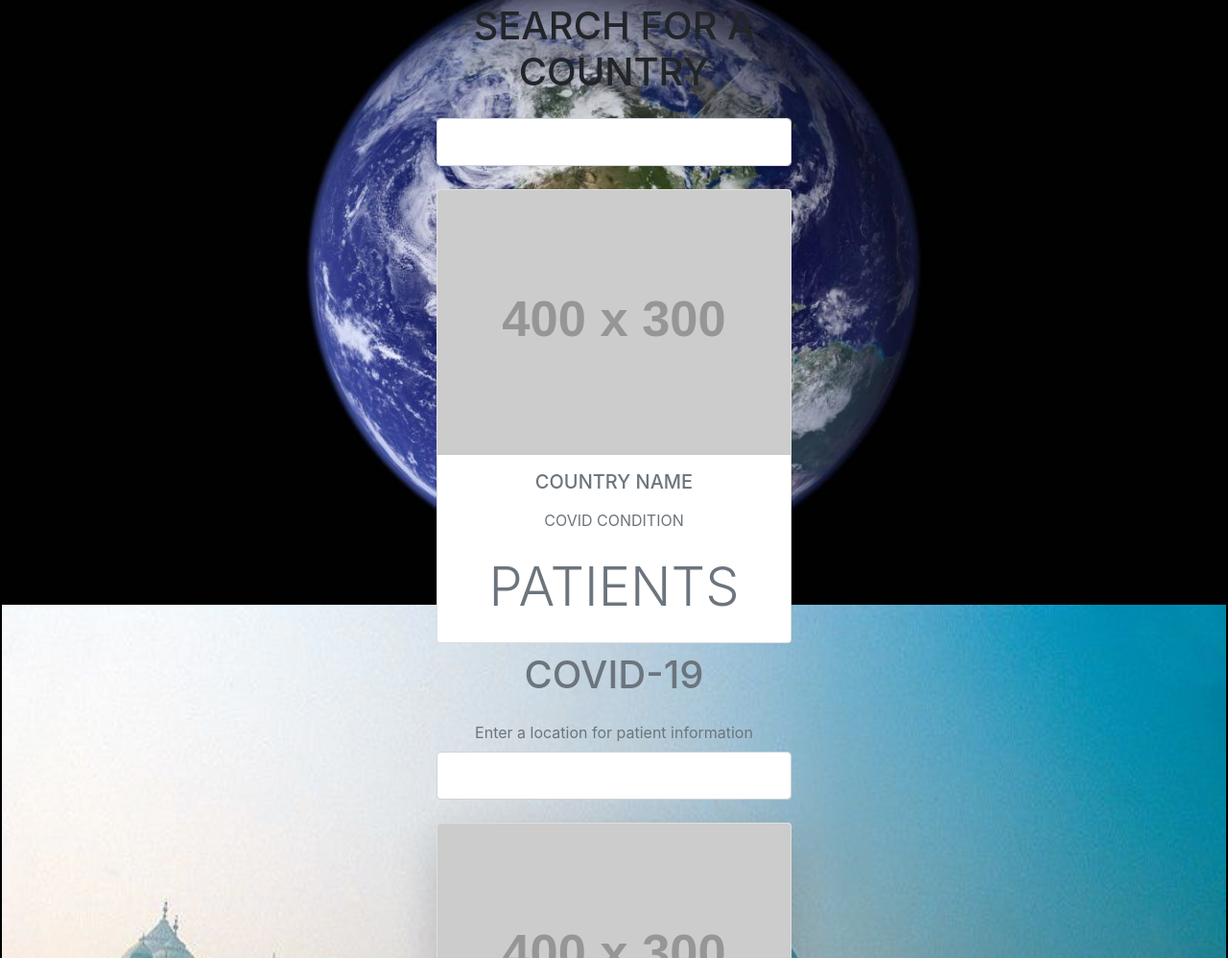
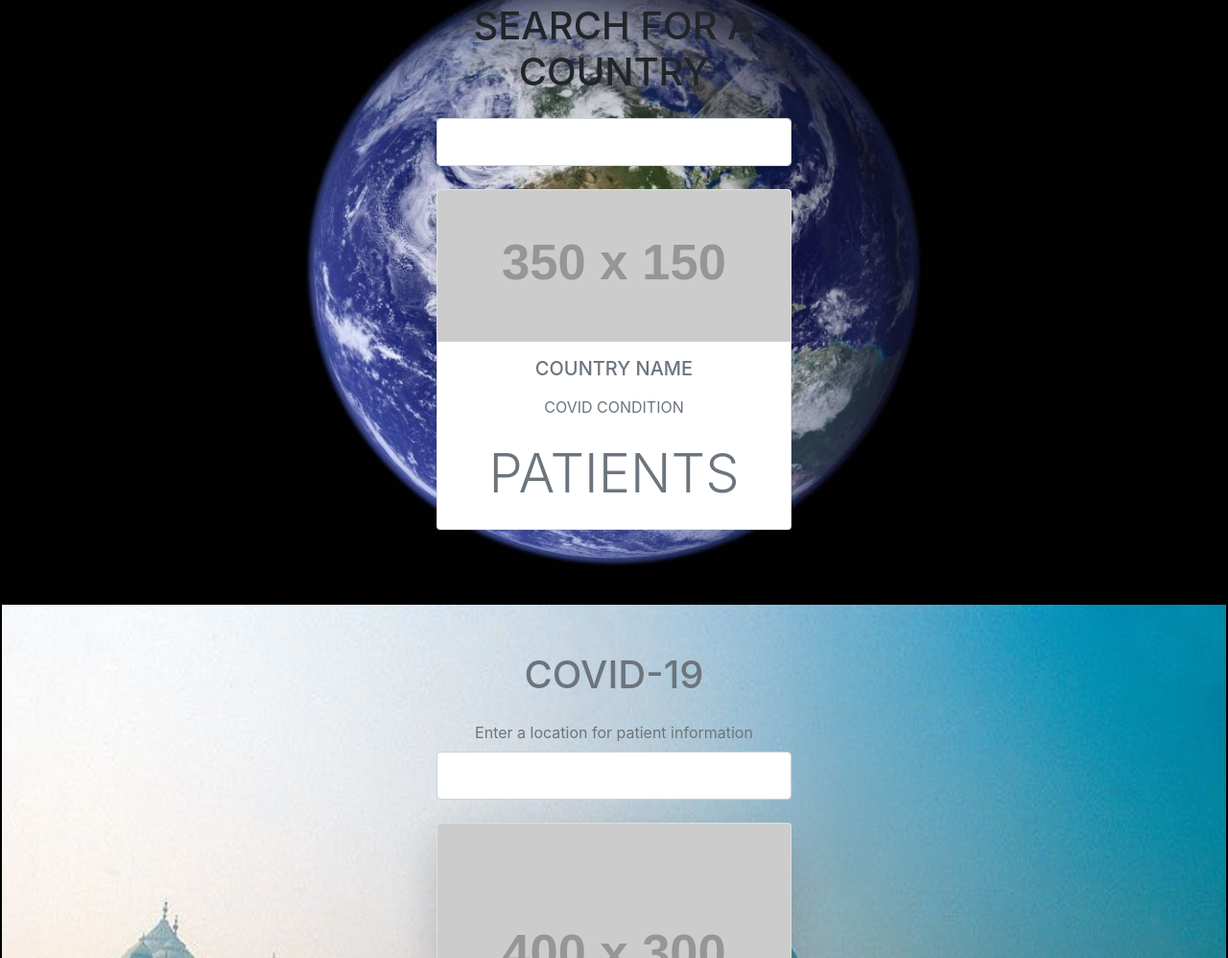
Before and after one commit to lulz-sec-18/covid-tracker, a plain HTML site: page app.html in a window 1280 px wide. Shown: the part 1072-2070 px from the top of the page at 96% size. Drawn offline with nearby package versions, Linux system fonts and the light colour scheme; placeholder pictures from the web are drawn by us.

Commit message:
Update app.html

```diff
--- a/app.html
+++ b/app.html
@@ -9,7 +9,7 @@
   <link rel="stylesheet" href="css/styles.css">
   <title>COVID TRACKER</title>
 </head>
-<body>
+<body data-spy="scroll" data-target=".navbar" data-offset = "50">
   <header>
     <nav class="navbar navbar-expand-lg navbar-light bg-light fixed-top">
       <a class="navbar-brand" href="#">
@@ -62,7 +62,7 @@
       <input type="text" name="country" class="form-control p-4">
     </form>
     <div class="card rounded">
-      <img src="https://via.placeholder.com/400x300" class="time card-img-top">
+      <img src="https://via.placeholder.com/350x150" class="time card-img-top">
       <div class="icon bg-light mx-auto text-center">
       <!-- icon here later -->
       </div>
```
